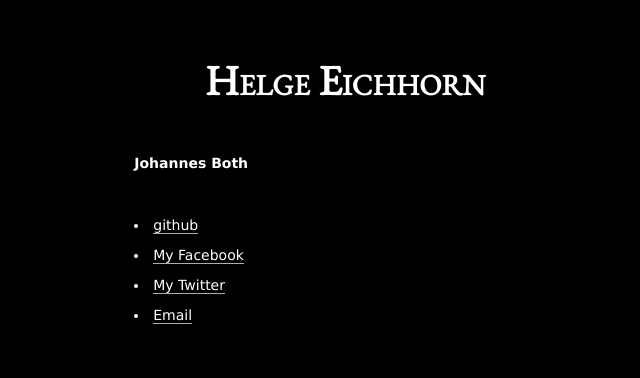
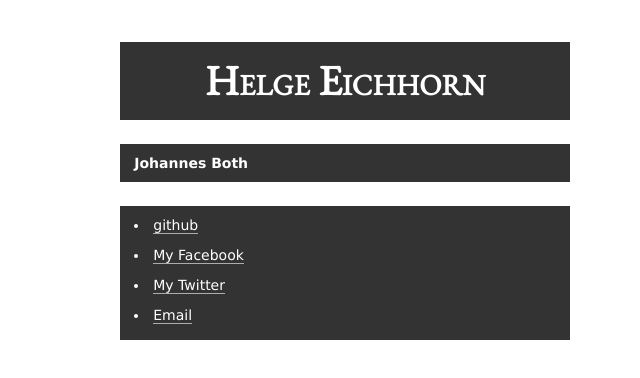
Before and after one commit to jboth/jboth.github.com, a plain HTML site: page index.html in a window 1280 px wide. Shown: the whole page, without its empty margins (640-1280 px from the left). Drawn offline with nearby package versions, Linux system fonts and the light colour scheme; a web font is replaced by a local one.

Commit message:
Update css/layout.css

```diff
--- a/css/layout.css
+++ b/css/layout.css
@@ -2,7 +2,7 @@
 
 body {
   background-image: url(/images/meeenz.jpg);
-  background-color: black;
+  background-color: white;
   background-repeat: no-repeat;
   background-position: center top;
   font-family: "Droid Sans", Verdana, Helvetica, sans-serif;
@@ -61,7 +61,6 @@ body {
 }
 
 
-/* Provide higher res assets for iPhone 4 */
 
 @media only screen and (-webkit-min-device-pixel-ratio: 2) {
 
```
